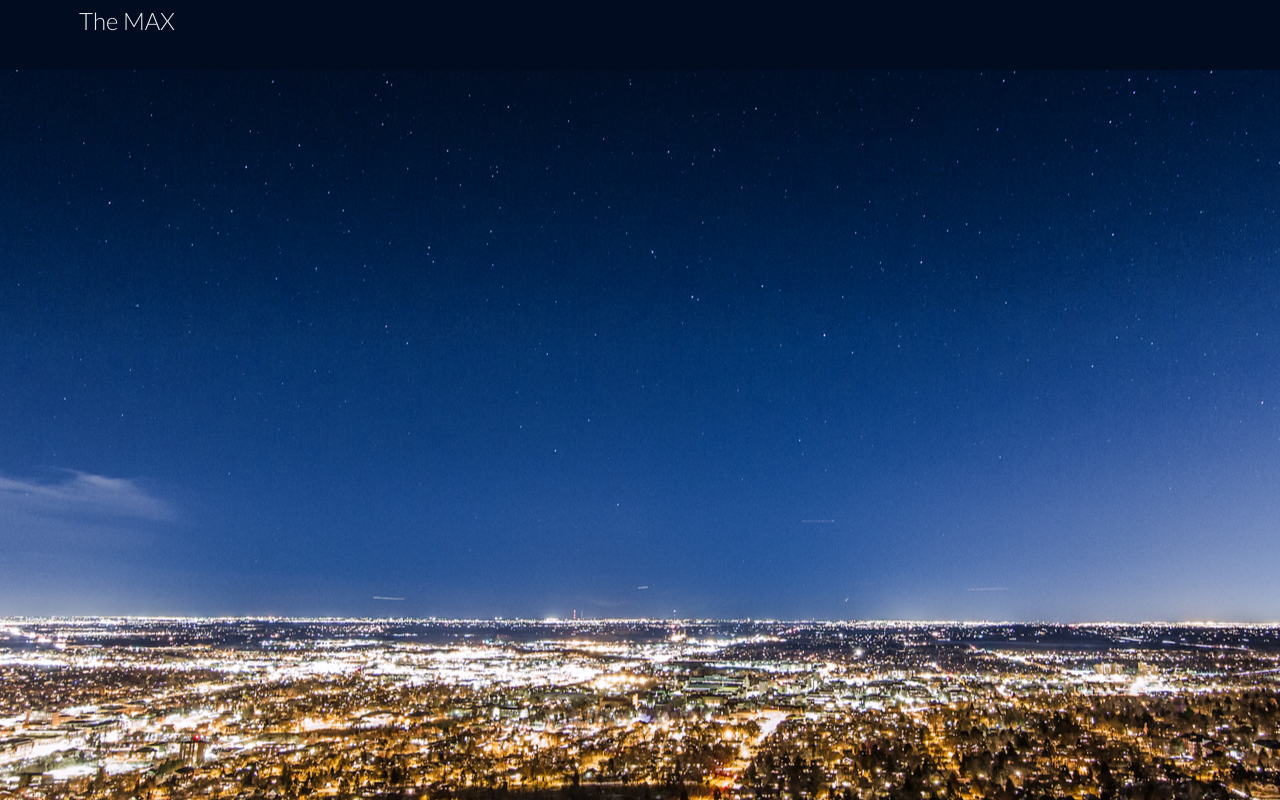
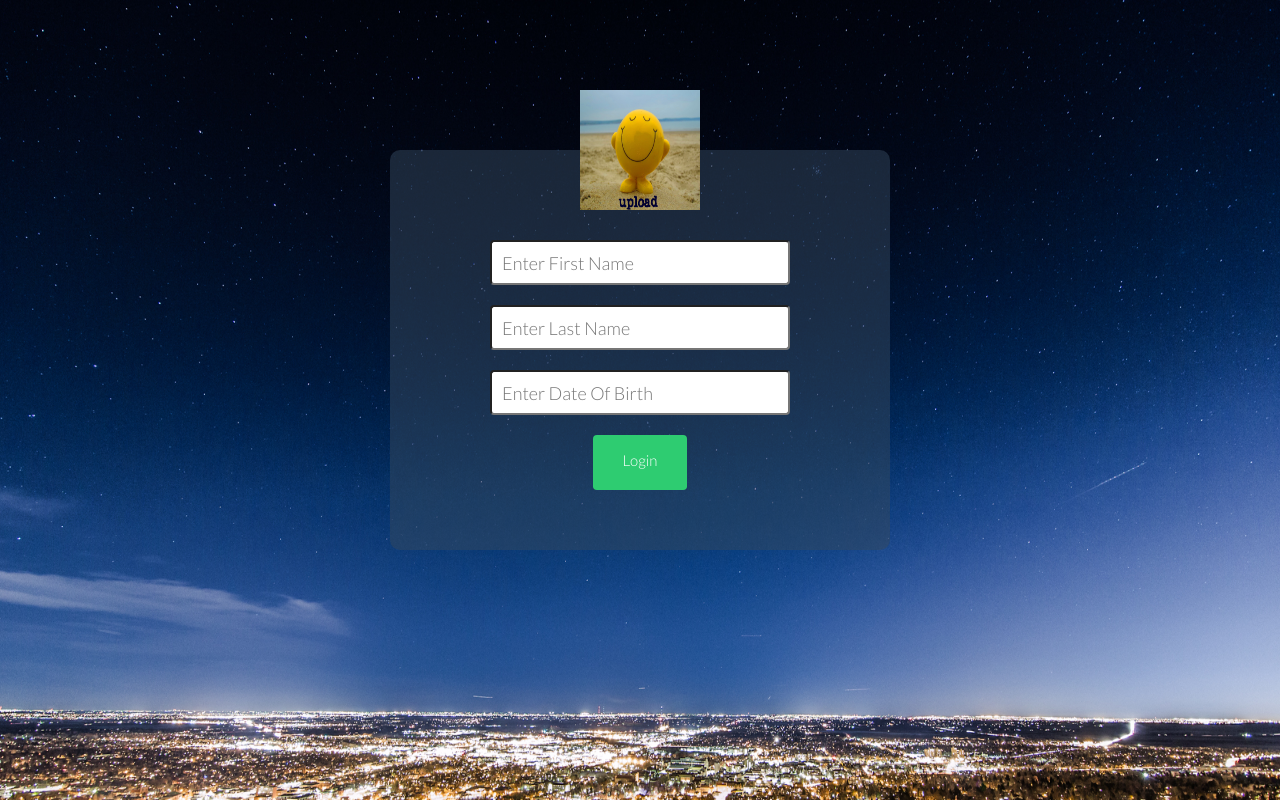
Before and after one commit to sheshankkodam/Max, a Flask app: page /max in a window 1280 px wide. Run offline with Flask 2, Linux system fonts and the light colour scheme; some libraries are stand-ins or nearby versions.

Commit message:
Added first name, l;ast name and DOB in inout form

```diff
--- a/max/frontend_static/css/max.css
+++ b/max/frontend_static/css/max.css
@@ -1,22 +1,50 @@
 body {
-    background: url("../images/8V7A4659.jpg") center center;
+    margin: 0 auto;
+    background: url("../images/8V7A4659.jpg") no-repeat;
+    background-size: 100% 1080px;
 }
 
-.container {
-    width: 90%;
+.container{
+    width: 500px;
+    height: 400px;
+    text-align: center;
+    background-color: rgba(52, 73, 94, 0.5);
+    margin: 150px auto 0;
+    border-radius: 10px;
 }
 
-.navbar {
-    min-height: 70px;
+.container img {
+    width:120px;
+    height: 120px;
+    margin-top: -60px;
     margin-bottom: 30px;
 }
 
-.navbar-default {
-    background: #020c20 no-repeat;
-    background-size: 100% 720px;
-
+input[type="text"], input[type="dob"] {
+    height: 45px;
+    width: 300px;
+    font-size: 18px;
+    margin-bottom: 20px;
+    background-color: #fff;
+    border-radius: 4px;
+    text-align: left;
+    padding-left: 10px;
 }
 
-.navbar-brand {
-    font-size: 24px;
+.form-input::before {
+    content: "";
+    position: absolute;
+    font-family: "FontAwesome", serif;
+    font-size: 30px;
+    padding-left: 5px;
+    padding-top: 5px;
 }
+
+.btn_submit {
+    padding: 15px 30px;
+    color: #fff;
+    background-color: #2ECC71;
+    border: none;
+    border-radius: 4px;
+    border-bottom: 4px solid #2ECC71;
+}
--- a/max/templates/max.html
+++ b/max/templates/max.html
@@ -10,14 +10,21 @@
         <link rel="stylesheet" href="frontend_static/css/max.css">
     </head>
     <body>
-        <div class="navbar navbar-default navbar-fixed-top">
-            <div class="newline"></div>
-            <div class="newline"></div>
-            <div class="container">
-                <div class="navbar-header pull-center">
-                    <a target="_top" class="navbar-brand">The MAX</a>
+        <div class="container">
+            <img src="../frontend_static/images/upload_default_img.png">
+            <form>
+                <div class="form-input">
+                    <input type="text" name="first_name" placeholder="Enter First Name">
                 </div>
-            </div>
+                <div class="form-input">
+                    <input type="text" name="last_name" placeholder="Enter Last Name">
+                </div>
+                <div class="form-input">
+                    <input type="dob" name="dob" placeholder="Enter Date Of Birth">
+                </div>
+                <input class="btn_submit" type="submit" name="submit" value="Login">
+            </form>
+
         </div>
     </body>
 </html>
```
Also changed, not shown: max/frontend_static/images/upload_default_img.png (added).
